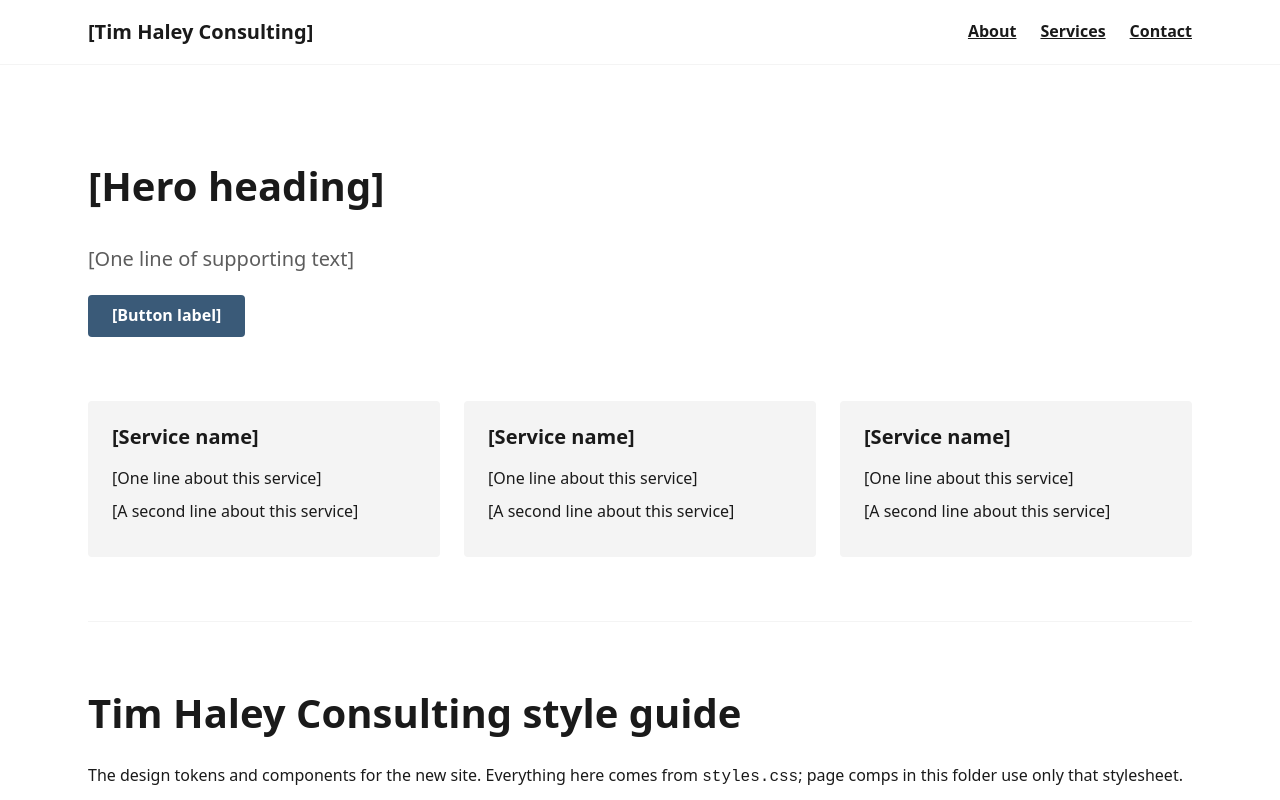
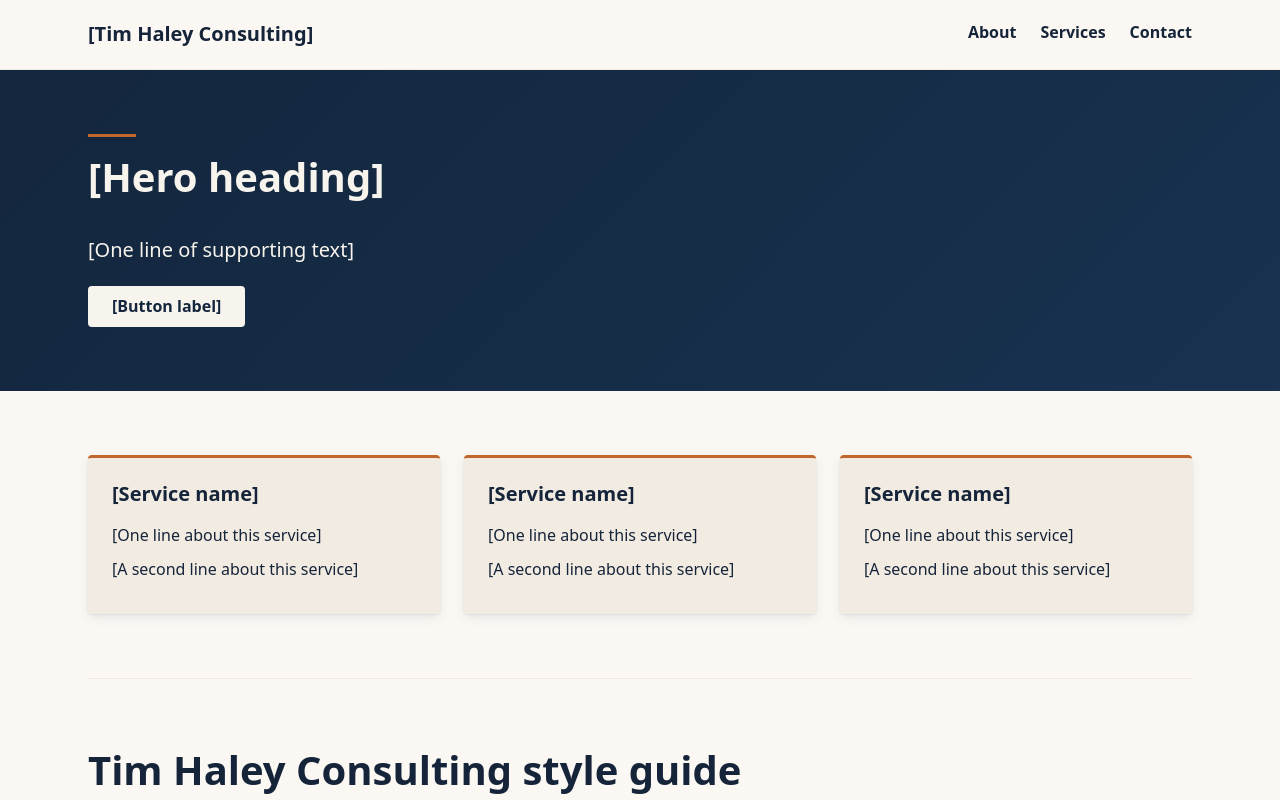
Before and after one commit to adamhaley/timhaleyconsulting, a plain HTML site: page design/index.html in a window 1280 px wide. Shown: the top 800 px of the page. Drawn offline with Linux system fonts and the light colour scheme.

Commit message:
chore(agent): design-colour-scheme-and-theme attempt 1 (opus)

```diff
--- a/design/index.html
+++ b/design/index.html
@@ -21,12 +21,16 @@
     </div>
   </header>
 
-  <main class="container">
+  <main>
     <section class="hero" id="about">
-      <h1>[Hero heading]</h1>
-      <p>[One line of supporting text]</p>
-      <a class="button" href="#contact">[Button label]</a>
+      <div class="container">
+        <h1>[Hero heading]</h1>
+        <p>[One line of supporting text]</p>
+        <a class="button" href="#contact">[Button label]</a>
+      </div>
     </section>
+
+    <div class="container">
 
     <section class="services" id="services" aria-label="Services">
       <div class="services-row">
@@ -62,7 +66,23 @@
         <div class="swatch"><div class="swatch-chip" style="background: var(--color-paper)"></div>--color-paper</div>
         <div class="swatch"><div class="swatch-chip" style="background: var(--color-surface)"></div>--color-surface</div>
         <div class="swatch"><div class="swatch-chip" style="background: var(--color-accent)"></div>--color-accent</div>
+        <div class="swatch"><div class="swatch-chip" style="background: var(--color-accent-ink)"></div>--color-accent-ink</div>
+        <div class="swatch"><div class="swatch-chip" style="background: var(--color-accent-hover)"></div>--color-accent-hover</div>
+        <div class="swatch"><div class="swatch-chip" style="background: var(--color-brand)"></div>--color-brand</div>
+        <div class="swatch"><div class="swatch-chip" style="background: var(--color-brand-soft)"></div>--color-brand-soft</div>
+        <div class="swatch"><div class="swatch-chip" style="background: var(--color-brand-ink)"></div>--color-brand-ink</div>
+        <div class="swatch"><div class="swatch-chip" style="background: var(--color-highlight)"></div>--color-highlight</div>
       </div>
+      <p class="palette-note">The palette pairs deep steel navy with warm off-white paper to feel
+        steady and technical but approachable, and a copper highlight hints at heat treatment.
+        Approved text pairs, all WCAG AA or better: <code>--color-ink</code> and
+        <code>--color-muted</code> on <code>--color-paper</code> or <code>--color-surface</code>;
+        <code>--color-accent</code> (links) on paper or surface; <code>--color-accent-ink</code> on
+        <code>--color-accent</code> or <code>--color-accent-hover</code>; and
+        <code>--color-brand-ink</code> on <code>--color-brand</code> or the brand gradient (and the
+        reverse, for the hero button). Keep <code>--color-highlight</code> for rules, borders, hover
+        marks and focus outlines only, never for text: it meets 3:1 on paper, surface and brand,
+        not 4.5:1.</p>
     </section>
 
     <section class="guide-section" id="type">
@@ -78,6 +98,7 @@
       <h2>Components</h2>
       <a class="button" href="#components">Button</a>
     </section>
+    </div>
   </main>
 
   <footer class="site-footer" id="contact">
--- a/design/styles.css
+++ b/design/styles.css
@@ -1,17 +1,29 @@
 /*
  * Tim Haley Consulting: design tokens and components.
- * Neutral starting values; the design rounds set the real direction.
+ * Palette: deep steel-navy ink and brand on warm off-white paper, with a
+ * copper highlight that hints at heat treatment. Approved text pairs are
+ * listed in the style guide's Colour section; all meet WCAG AA.
  * Every page in design/ uses only this stylesheet.
  */
 
 :root {
   /* Colour */
-  --color-ink: #1a1a1a;
-  --color-muted: #5c5c5c;
-  --color-paper: #ffffff;
-  --color-surface: #f4f4f4;
-  --color-accent: #3a5a78;
-  --color-accent-ink: #ffffff;
+  --color-ink: #16243a;          /* 14.7:1 on paper, 13.2:1 on surface */
+  --color-muted: #4d5868;        /* 6.8:1 on paper, 6.1:1 on surface */
+  --color-paper: #fbf8f4;
+  --color-surface: #f2ebe2;
+  --color-accent: #1d4a73;       /* 8.7:1 on paper, 7.8:1 on surface */
+  --color-accent-ink: #ffffff;   /* 9.2:1 on accent */
+  --color-accent-hover: #123657; /* 12.4:1 with accent-ink */
+  --color-brand: #13263d;
+  --color-brand-soft: #183250;
+  --color-brand-ink: #f7f3ed;    /* 13.8:1 on brand, 11.8:1 on brand-soft */
+  --color-highlight: #c2662d;    /* non-text only: 3.2:1 or more on paper, surface, brand, brand-soft */
+
+  /* Effects */
+  --gradient-brand: linear-gradient(135deg, var(--color-brand) 0%, var(--color-brand-soft) 100%);
+  --shadow-card: 0 1px 2px rgb(19 38 61 / 0.08), 0 4px 12px rgb(19 38 61 / 0.08);
+  --shadow-card-hover: 0 2px 4px rgb(19 38 61 / 0.1), 0 10px 24px rgb(19 38 61 / 0.14);
 
   /* Type */
   --font-body: system-ui, sans-serif;
@@ -34,6 +46,7 @@
 
   /* Shape */
   --radius: 4px;
+  --rule-highlight: 3px;
   --measure: 65ch;
 }
 
@@ -77,6 +90,12 @@ h3 { font-size: var(--text-lg); }
   color: var(--color-accent-ink);
   text-decoration: none;
   font-weight: 600;
+  transition: background-color 0.15s ease, box-shadow 0.15s ease;
+}
+
+.button:hover {
+  background: var(--color-accent-hover);
+  box-shadow: inset 0 calc(-1 * var(--rule-highlight)) 0 var(--color-highlight);
 }
 
 /* Style guide page only */
@@ -95,25 +114,38 @@ h3 { font-size: var(--text-lg); }
   font-size: var(--text-sm);
 }
 
+.palette-note {
+  max-width: var(--measure);
+  margin-top: var(--space-4);
+}
+
 .swatch-chip {
   height: 4rem;
   border-radius: var(--radius);
   border: 1px solid var(--color-surface);
 }
 
-/* Focus */
+/* Focus: the highlight meets 3:1 on paper, surface, brand and brand-soft */
 a:focus-visible,
 .button:focus-visible {
-  outline: 3px solid var(--color-accent);
+  outline: 3px solid var(--color-highlight);
   outline-offset: 2px;
 }
 
 a {
   color: var(--color-accent);
+  text-decoration-thickness: 1px;
+  text-underline-offset: 0.2em;
+}
+
+a:hover {
+  text-decoration-color: var(--color-highlight);
+  text-decoration-thickness: 2px;
 }
 
 /* Site header and nav */
 .site-header {
+  background: var(--color-paper);
   border-bottom: 1px solid var(--color-surface);
 }
 
@@ -145,24 +177,60 @@ a {
 }
 
 .nav-list a {
+  display: inline-block;
+  padding: var(--space-1) 0;
   color: var(--color-ink);
   font-weight: 600;
+  text-decoration: none;
+  border-bottom: var(--rule-highlight) solid transparent;
+  transition: border-color 0.15s ease;
 }
 
-/* Hero */
+.nav-list a:hover,
+.nav-list a:active,
+.nav-list a[aria-current] {
+  border-bottom-color: var(--color-highlight);
+}
+
+/* Hero: full-width brand band */
 .hero {
   padding: var(--space-6) 0;
+  background: var(--gradient-brand);
+  color: var(--color-brand-ink);
+}
+
+.hero h1 {
+  margin-top: 0;
+}
+
+.hero h1::before {
+  content: "";
+  display: block;
+  width: 3rem;
+  height: var(--rule-highlight);
+  margin-bottom: var(--space-3);
+  background: var(--color-highlight);
 }
 
 .hero p {
   max-width: var(--measure);
   font-size: var(--text-lg);
-  color: var(--color-muted);
+  color: var(--color-brand-ink);
+}
+
+/* On the brand band the button inverts so it stands out from the background */
+.hero .button {
+  background: var(--color-brand-ink);
+  color: var(--color-brand);
+}
+
+.hero .button:hover {
+  background: var(--color-surface);
 }
 
 /* Services row and cards */
 .services {
-  padding-bottom: var(--space-6);
+  padding: var(--space-6) 0;
 }
 
 .services-row {
@@ -175,8 +243,28 @@ a {
   min-width: 0;
   padding: var(--space-4);
   border-radius: var(--radius);
+  border-top: var(--rule-highlight) solid var(--color-highlight);
   background: var(--color-surface);
+  box-shadow: var(--shadow-card);
   overflow-wrap: break-word;
+  transition: transform 0.15s ease, box-shadow 0.15s ease;
+}
+
+.card:hover {
+  transform: translateY(-2px);
+  box-shadow: var(--shadow-card-hover);
+}
+
+@media (prefers-reduced-motion: reduce) {
+  .card,
+  .button,
+  .nav-list a {
+    transition: none;
+  }
+
+  .card:hover {
+    transform: none;
+  }
 }
 
 .card h2 {
@@ -194,10 +282,16 @@ a {
   }
 }
 
-/* Footer */
+/* Footer: full-width brand band */
 .site-footer {
   padding: var(--space-5) 0;
-  background: var(--color-surface);
+  border-top: var(--rule-highlight) solid var(--color-highlight);
+  background: var(--color-brand);
+  color: var(--color-brand-ink);
+}
+
+.site-footer a {
+  color: var(--color-brand-ink);
 }
 
 .site-footer p {
```
